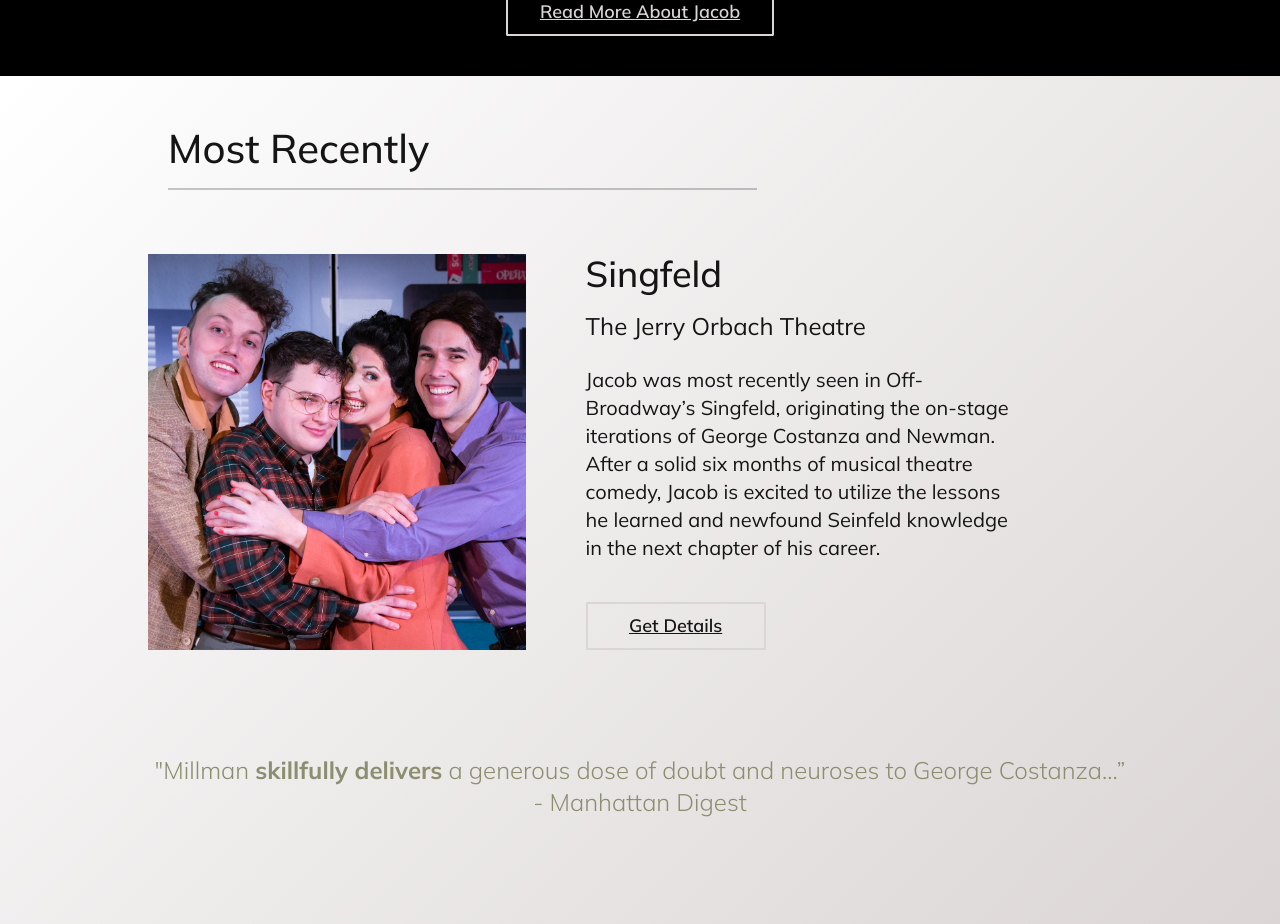
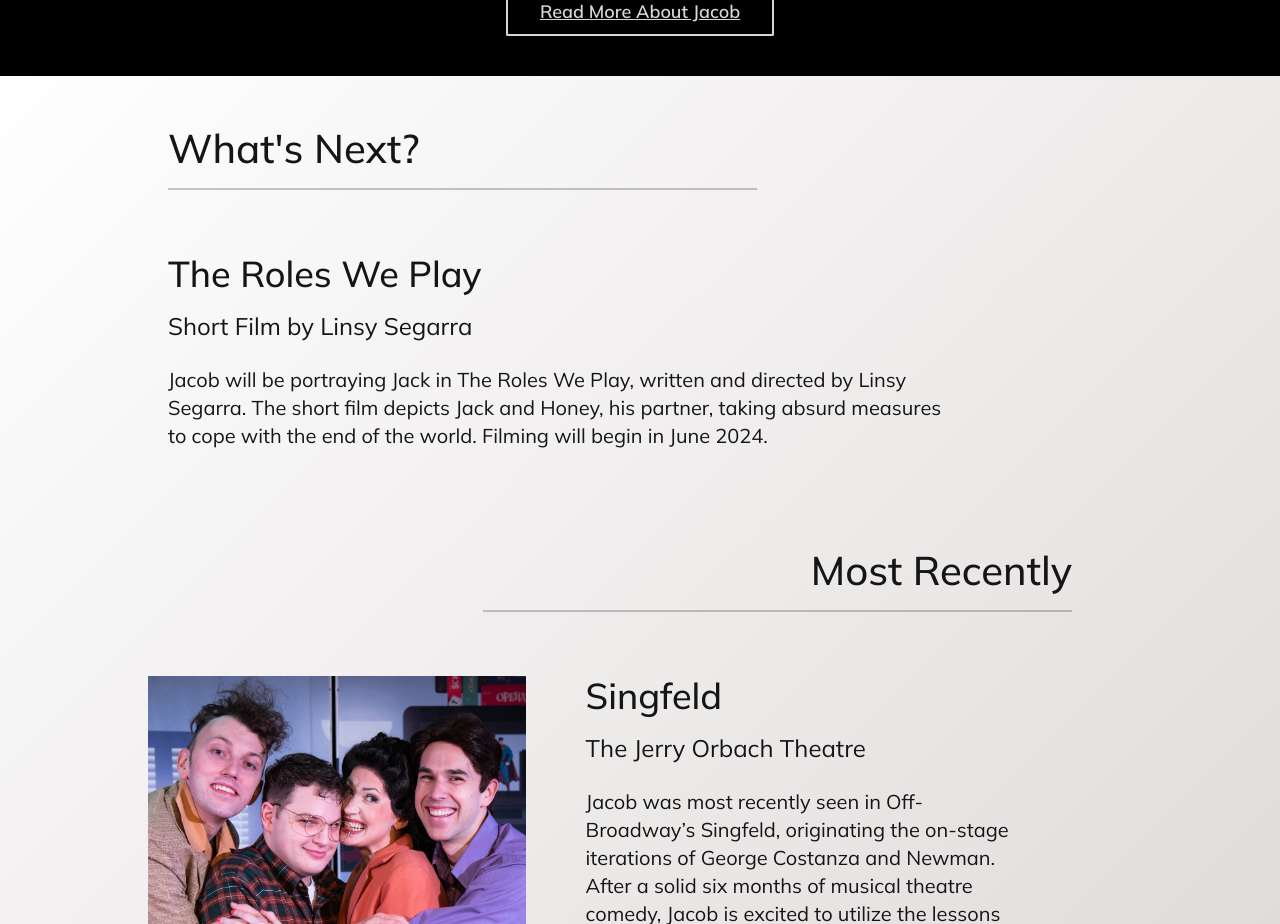
Before and after one commit to IndigoFobes/jacob-millman, a Next.js app: page / in a window 1280 px wide. Shown: the part 980-1904 px from the top of the page. Built offline with nearby package versions, Linux system fonts and the light colour scheme; a web font is replaced by a local one.

Commit message:
Added Whats Next section.

```diff
--- a/src/app/page.tsx
+++ b/src/app/page.tsx
@@ -146,9 +146,64 @@ export default function Home() {
       </div>
       {/* What's New / Most Recently Section */}
       <div className="p-4 flex flex-col c-gradient text-[var(--dark-text-color)]">
+        {/* What's Next */}
         <div className="title pb-12 pt-6 px-8 md:px-12 lg:px-20 xl:px-36 w-full grid grid-cols-3">
-          <h1 className="col-start-1 md:col-end-3 col-end-4">Most Recently</h1>
+          <h1 className="col-start-1 md:col-end-3 col-end-4">What's Next?</h1>
           <hr className="col-start-1 md:col-end-3 col-end-4 md:mr-10 border-solid horizontal-line-dark mt-2"></hr>
+        </div>
+        <ul className="md:px-12 lg:px-20 xl:px-36 h-auto pb-10">
+          <li className="flex flex-col md:grid md:grid-cols-5">
+            {/* image */}
+            {/* <motion.div
+              className="md:col-start-1 md:col-end-3 relative place-self-center h-96 w-full mb-10 md:mb-0 md:w-full md:h-full md:mr-10"
+              initial="hide"
+              whileInView="show"
+              viewport={{ once: true }}
+              variants={introPictureVariants}
+            >
+              <Image
+                src="/singfeld_1.jpg"
+                alt="Jacob in Singfeld"
+                fill
+                className="object-cover"
+              />
+            </motion.div> */}
+            {/* text */}
+            <motion.div
+              className="flex flex-col col-start-1 col-end-6 md:mx-0"
+              initial="hide"
+              whileInView="show"
+              viewport={{ once: true }}
+              variants={introTextVariants}
+            >
+              <h2 className="text-3xl md:text-4xl font-[500]">
+                The Roles We Play
+              </h2>
+              <h3 className="text-2xl 2xl:text-3xl font-[400] mt-2 mb-4">
+                Short Film by Linsy Segarra
+              </h3>
+              <p className="md:text-lg lg:text-xl 2xl:text-2xl font-[400] lg:w-10/12">
+                {`Jacob will be portraying Jack in The Roles We Play, written and directed by Linsy Segarra. The short film depicts Jack and Honey, his partner, taking absurd measures to cope with the end of the world. Filming will begin in June 2024. `}
+              </p>
+              {/* <div className="flex">
+                <Link
+                  className="min-w-[180px] mt-6 font-[600] text-center py-2 px-8 rounded-[var(--rounded-tiny)] text-lg text-[var(--dark-text-color)] hover:bg-[var(--light-text-color)] hover:text-[var(--accent-color)] border-[var(--light-text-color)] border-2"
+                  href="https://www.nbcnewyork.com/entertainment/the-scene/new-york-live/go-see-the-musical-about-nothing/4688883/"
+                  target="_blank"
+                  style={{ transition: "all 300ms ease-in-out" }}
+                >
+                  Get Details
+                </Link>
+              </div> */}
+            </motion.div>
+          </li>
+        </ul>
+        {/* Most Recent */}
+        <div className="title pb-12 pt-6 px-8 md:px-12 lg:px-20 xl:px-36 w-full grid grid-cols-3">
+          <h1 className="col-start-1 md:col-start-2 col-end-4 text-end pr-10">
+            Most Recently
+          </h1>
+          <hr className="col-start-1 md:col-start-2 col-end-4 md:mr-10 border-solid horizontal-line-dark mt-2"></hr>
         </div>
         <ul className="md:px-12 lg:px-20 xl:px-36 h-auto">
           {/* first show */}
```
